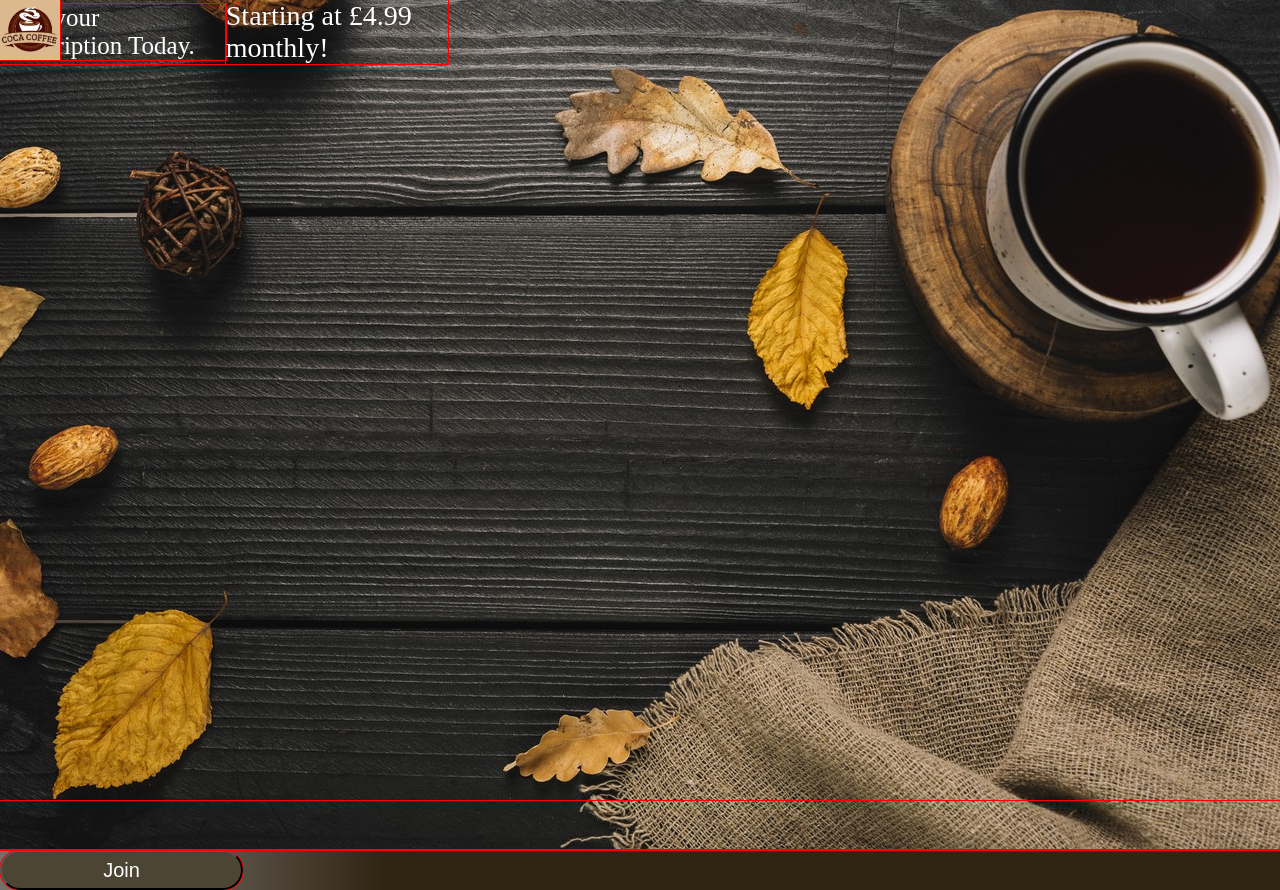
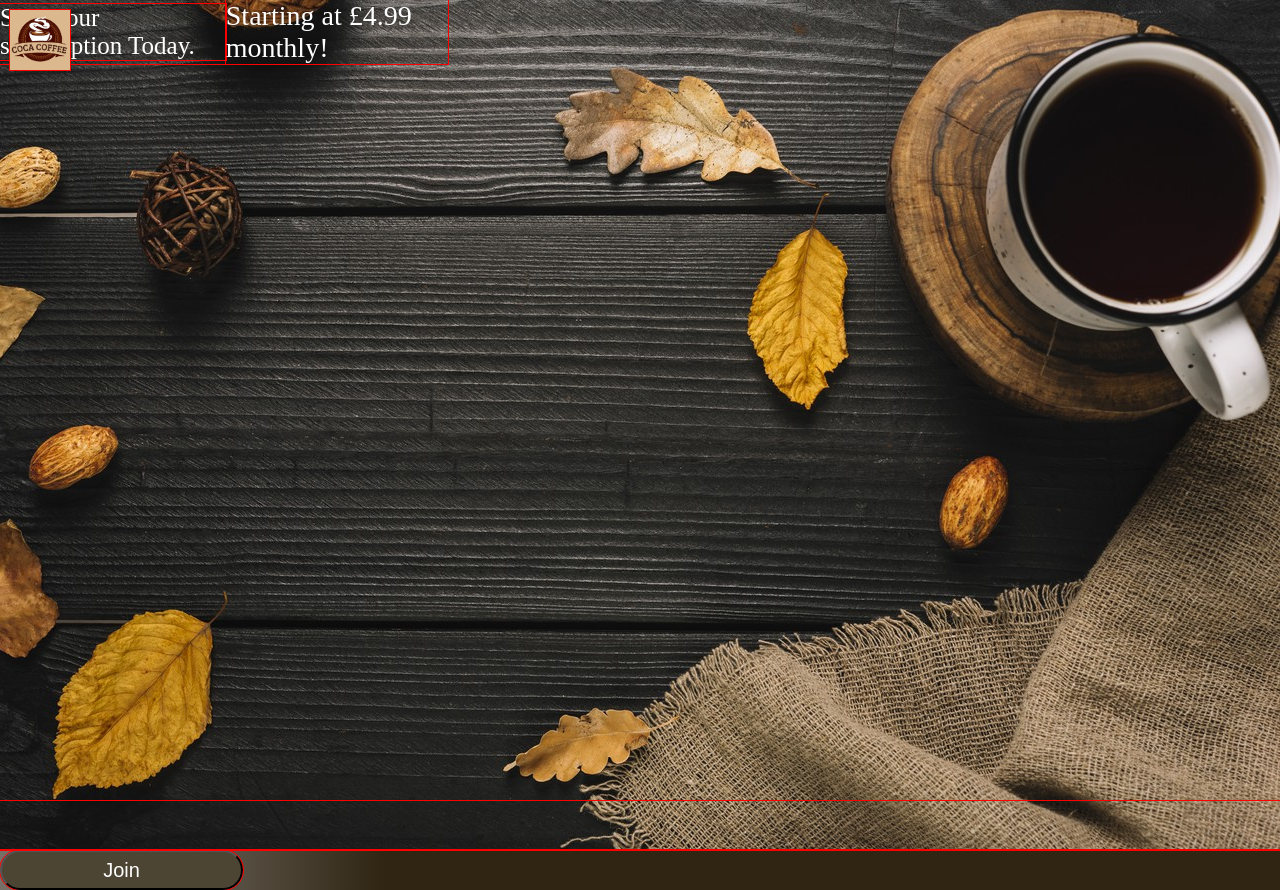
Before and after one commit to MohammedUsman-hub/coffee-subscription-landing-page, a React (Create React App) app in the folder coffee-sub/: page / in a window 1280 px wide. Built offline with nearby package versions, Linux system fonts and the light colour scheme.

Commit message:
update css.index

```diff
--- a/coffee-sub/src/index.css
+++ b/coffee-sub/src/index.css
@@ -31,6 +31,7 @@ html, body{
 /* Join button */
 .button-div{
   display: flex;
+
   padding: 0;
   margin: 0;
   position: absolute;
@@ -88,5 +89,6 @@ html, body{
   display: flex;
   justify-content: baseline;
   position: absolute;
-  top: 0px;
+  top: 10px;
+  left: 10px;
 }
```
